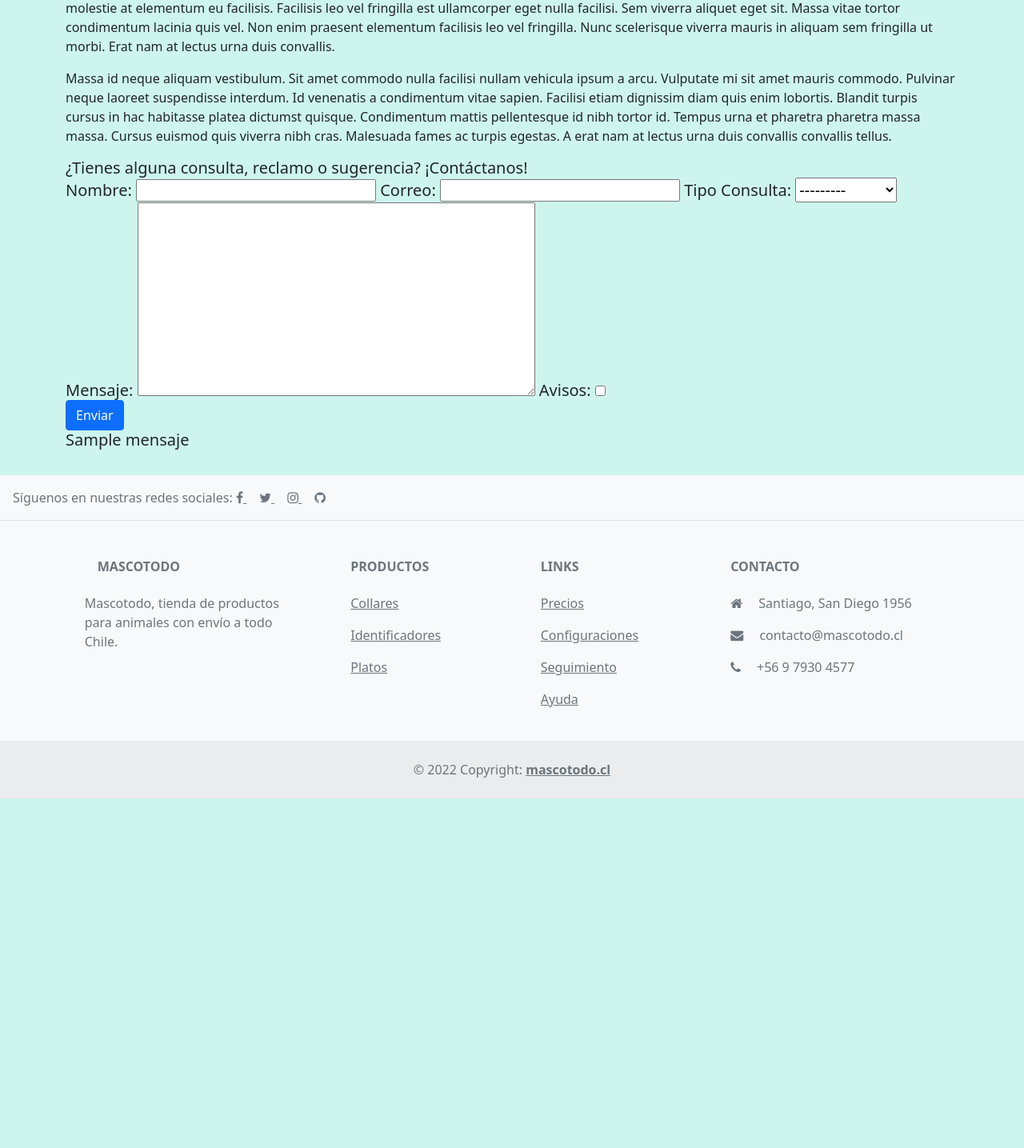
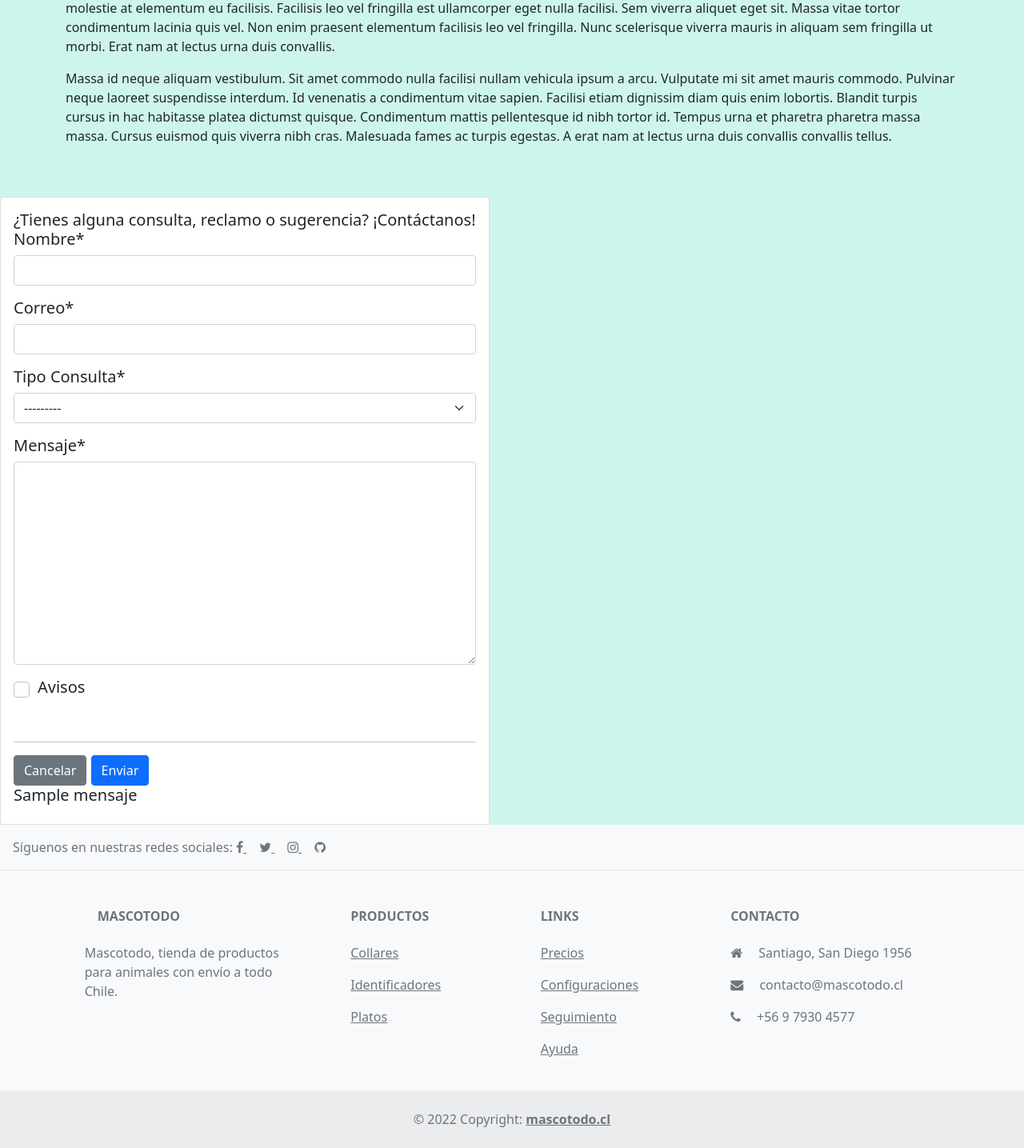
Before and after one commit to aeTymos/Proyecto-web, a Django app: template proyectoWeb/miapp/templates/app/about.html in a window 1280 px wide. Shown: the part 413-1848 px from the top of the page at 80% size. Before the commit the page ends 1411 px from the top, so only its background shows below. Run offline with Django 4.2, Linux system fonts and the light colour scheme; tables that the repository leaves empty hold one stand-in row (values such as "Sample post"); the template is opened without the code that fills it: values that come from a table or form of the project are taken from there, most other values are stand-ins (such as "Sample title", 1, 10 or a date in 2020); some libraries are stand-ins or nearby versions.

Commit message:
agregado formulario de contacto.

```diff
--- a/proyectoWeb/miapp/static/css/styles.css
+++ b/proyectoWeb/miapp/static/css/styles.css
@@ -79,6 +79,7 @@ body{
     text-decoration: none;
 }
 
+/*Media queries*/
 @media screen and (max-width: 600px) {
     .column {
       width: 100%;
--- a/proyectoWeb/miapp/templates/app/about.html
+++ b/proyectoWeb/miapp/templates/app/about.html
@@ -7,6 +7,7 @@
 {% endblock %}
 
 {% block contenido %}
+{% load crispy_forms_tags %}
   <div class="container">
     <div class="wrap">
       <h1>¿Quienes somos?</h1>
@@ -17,19 +18,36 @@
         <br>
         <p>Massa id neque aliquam vestibulum. Sit amet commodo nulla facilisi nullam vehicula ipsum a arcu. Vulputate mi sit amet mauris commodo. Pulvinar neque laoreet suspendisse interdum. Id venenatis a condimentum vitae sapien. Facilisi etiam dignissim diam quis enim lobortis. Blandit turpis cursus in hac habitasse platea dictumst quisque. Condimentum mattis pellentesque id nibh tortor id. Tempus urna et pharetra pharetra massa massa. Cursus euismod quis viverra nibh cras. Malesuada fames ac turpis egestas. A erat nam at lectus urna duis convallis convallis tellus.
         <br>
-        <h5>¿Tienes alguna consulta, reclamo o sugerencia? ¡Contáctanos!
         <br>
-      <form class="formulario-contacto" method="post">
 
-        {% csrf_token %}
+      </div>
 
-        {{ form }}
-        <br>
-        <button type="submit" class="btn btn-primary">Enviar</button>
-      </form>
-      {{mensaje}}
     </div>
   </div>
   <br>
+  <div class="row">
+    <div class="col-auto">
+        <div class="card">
+          <div class="card-body">
+            <h5>¿Tienes alguna consulta, reclamo o sugerencia? ¡Contáctanos!
+              <form class="" method="post">
 
+                {% csrf_token %}
+
+                {{ form | crispy }}
+                <br>
+                <hr>
+                <div class="d-flex justify-content-cen">
+                  <input type="reset" value="Cancelar" class="btn btn-secondary">
+                  &nbsp;
+                  <button type="submit" class="btn btn-primary">Enviar</button>
+                </div>
+
+              </form>
+              {{mensaje}}
+          </div>
+       </div>
+
+    </div>
+  </div>
 {% endblock %}
```
